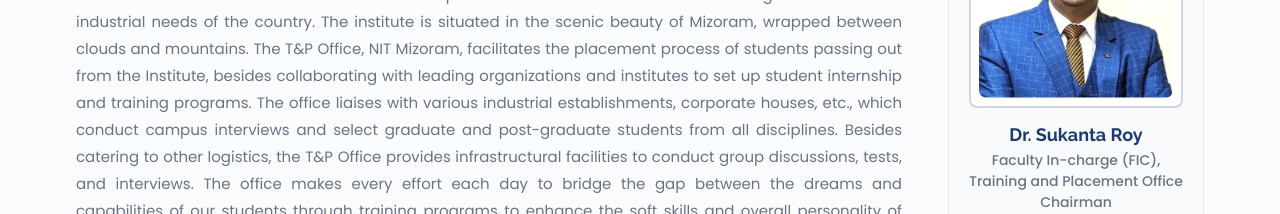
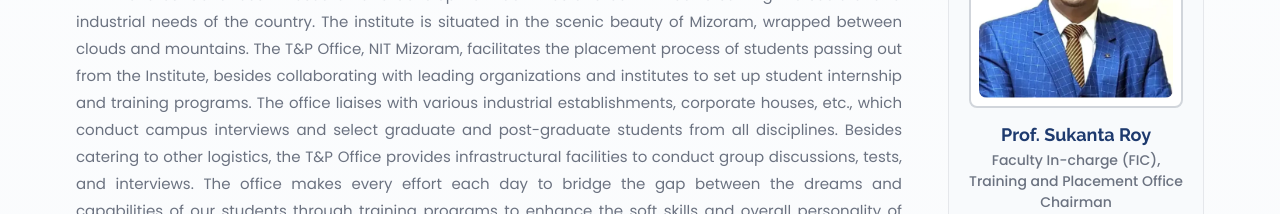
Before and after one commit to NIT-MZ/TNP-Web, a React (Vite) app: page / in a window 1280 px wide. Shown: the part 2160-2374 px from the top of the page. Built offline with nearby package versions, Linux system fonts and the light colour scheme.

Commit message:
Upgraded

```diff
--- a/src/components/About.jsx
+++ b/src/components/About.jsx
@@ -78,7 +78,7 @@ const About = () => {
                 />
               </div>
               <div className="member-info">
-                <h4>Dr. Sukanta Roy</h4>
+                <h4>Prof. Sukanta Roy</h4>
                 <span>
                   Faculty In-charge (FIC), Training and Placement Office
                   Chairman <br />
--- a/src/components/Hero.jsx
+++ b/src/components/Hero.jsx
@@ -12,7 +12,7 @@ const carouselItems = [
 
   {
     src: "https://res.cloudinary.com/duk9saozt/image/upload/f_auto,q_auto/v1754075760/p3fo42ly0tfthxwtlyun.jpg",
-    alt: "Prof. S. Sundar, Director of NIT Mizoram, and Dr. Sukanta Roy, Dean (Academic) of NIT Mizoram with the student coordinators (2024-2025) of the Training and Placement Office",
+    alt: "Prof. S. Sundar, Director of NIT Mizoram, and Prof. Sukanta Roy, Dean (Academic) of NIT Mizoram with the student coordinators (2024-2025) of the Training and Placement Office",
   },
   {
     src: "https://res.cloudinary.com/duk9saozt/image/upload/f_auto,q_auto/v1754075896/vg5vfgkfkbd1kmcrt5yv.png",
@@ -27,7 +27,7 @@ const carouselItems = [
     src: "assets/img/carousel/b.jpg",
     alt: "All NIT T&P Conclave 2024 (ANTPC 2024) held at NIT Trichy",
     caption:
-      "Dr. Sukanta Roy, Chairman Training and Placement Committee of NIT Mizoram participated in the All NIT T&P Conclave 2024 (ANTPC 2024) held at NIT Trichy",
+      "Prof. Sukanta Roy, Chairman Training and Placement Committee of NIT Mizoram participated in the All NIT T&P Conclave 2024 (ANTPC 2024) held at NIT Trichy",
   },
 
   {
```
